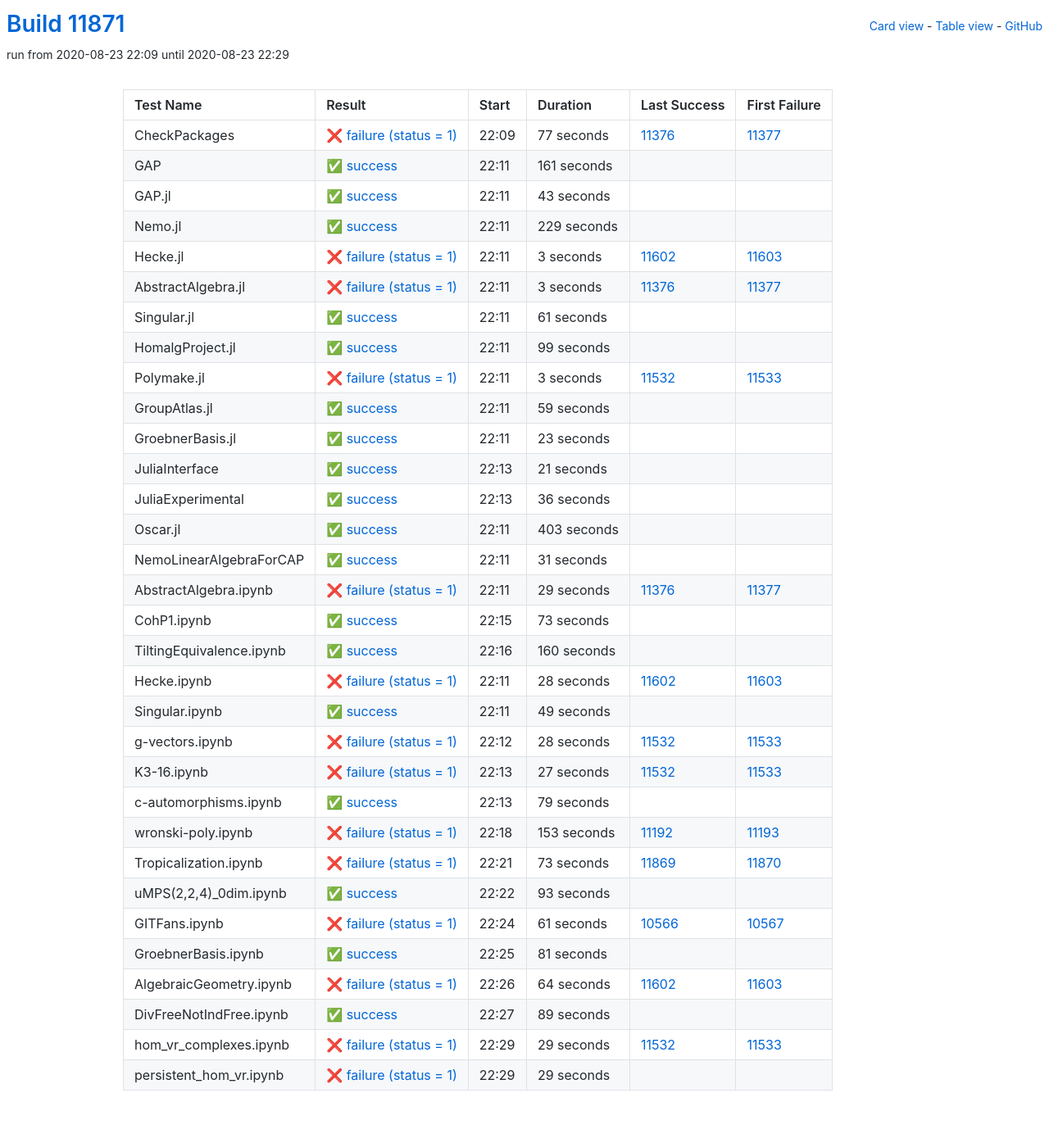
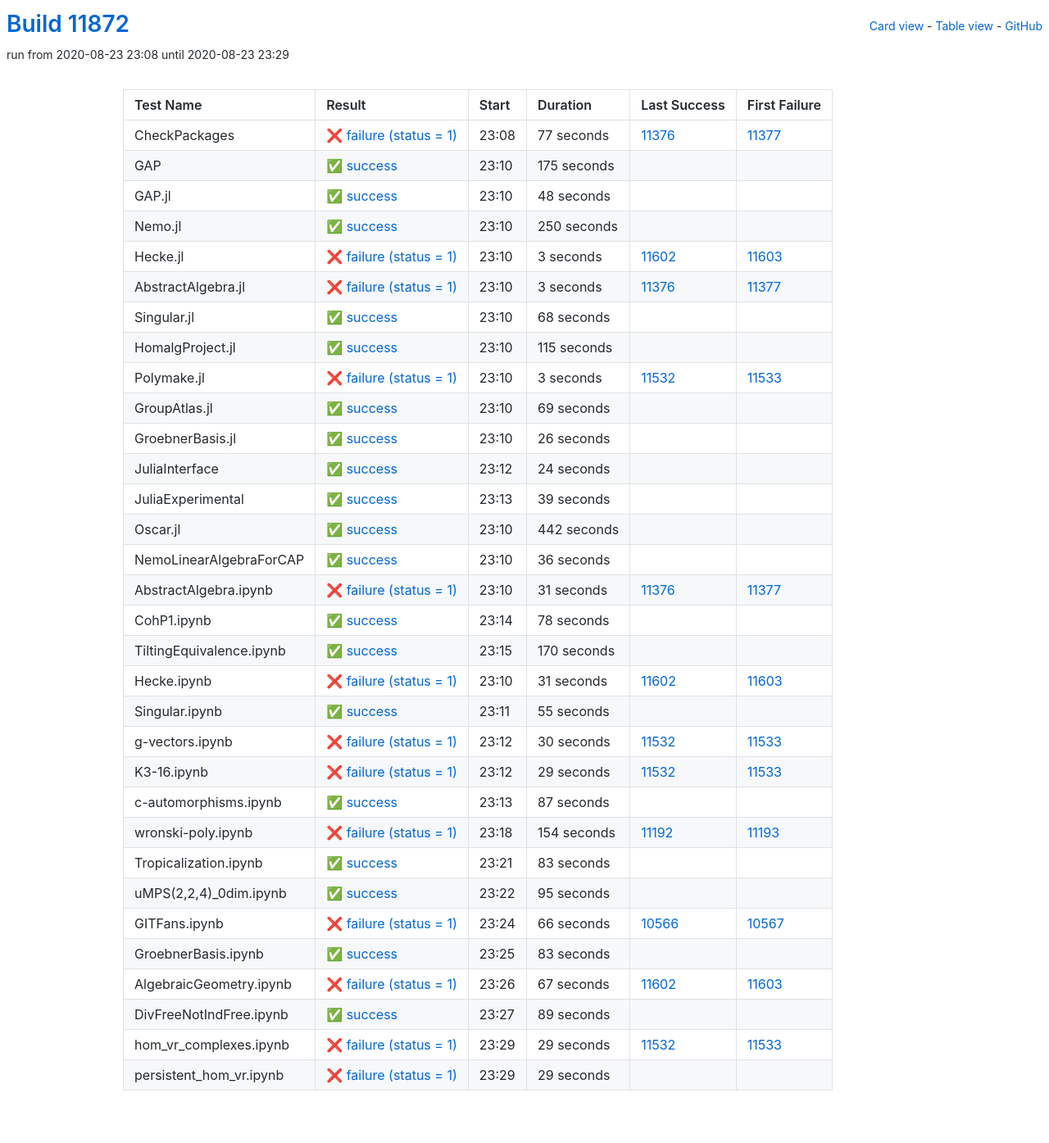
Before and after one commit to oscar-system/oscar-ci-status, a Jekyll site: the page built from table.html, in a window 1280 px wide. Shown: the whole page at 82% size. Built offline with Jekyll 4.4.1, drawn with Linux system fonts in a browser that asks for light colours.

Commit message:
Build #11872

```diff
--- a/_data/ci.yml
+++ b/_data/ci.yml
@@ -1,6 +1,6 @@
 ---
-build: 11871
-build_url: https://oscarci.mathematik.uni-kl.de/job/oscar/11871/
+build: 11872
+build_url: https://oscarci.mathematik.uni-kl.de/job/oscar/11872/
 job: oscar
 organization: oscar-system
 repo: oscar-ci-status
@@ -8,8 +8,8 @@
 tests:
 - name: CheckPackages
   id: checkpackages
-  log: https://oscarci.mathematik.uni-kl.de/job/oscar/11871/artifact/logs/build-11871/CheckPackages.log
-  start: 2020-08-23 22:09
+  log: https://oscarci.mathematik.uni-kl.de/job/oscar/11872/artifact/logs/build-11872/CheckPackages.log
+  start: 2020-08-23 23:08
   success: false
   exitcode: 1
   status: failure
@@ -20,44 +20,44 @@
   first_failure_url: https://oscarci.mathematik.uni-kl.de/job/oscar/11377/
 - name: GAP
   id: gap
-  log: https://oscarci.mathematik.uni-kl.de/job/oscar/11871/artifact/logs/build-11871/GAP.log
-  start: 2020-08-23 22:11
+  log: https://oscarci.mathematik.uni-kl.de/job/oscar/11872/artifact/logs/build-11872/GAP.log
+  start: 2020-08-23 23:10
   success: true
   exitcode: 0
   status: success
-  duration: 161
+  duration: 175
   last_success: false
   last_success_url:
   first_failure: false
   first_failure_url:
 - name: GAP.jl
   id: gap-jl
-  log: https://oscarci.mathematik.uni-kl.de/job/oscar/11871/artifact/logs/build-11871/GAP.jl.log
-  start: 2020-08-23 22:11
+  log: https://oscarci.mathematik.uni-kl.de/job/oscar/11872/artifact/logs/build-11872/GAP.jl.log
+  start: 2020-08-23 23:10
   success: true
   exitcode: 0
   status: success
-  duration: 43
+  duration: 48
   last_success: false
   last_success_url:
   first_failure: false
   first_failure_url:
 - name: Nemo.jl
   id: nemo-jl
-  log: https://oscarci.mathematik.uni-kl.de/job/oscar/11871/artifact/logs/build-11871/Nemo.jl.log
-  start: 2020-08-23 22:11
+  log: https://oscarci.mathematik.uni-kl.de/job/oscar/11872/artifact/logs/build-11872/Nemo.jl.log
+  start: 2020-08-23 23:10
   success: true
   exitcode: 0
   status: success
-  duration: 229
+  duration: 250
   last_success: false
   last_success_url:
   first_failure: false
   first_failure_url:
 - name: Hecke.jl
   id: hecke-jl
-  log: https://oscarci.mathematik.uni-kl.de/job/oscar/11871/artifact/logs/build-11871/Hecke.jl.log
-  start: 2020-08-23 22:11
+  log: https://oscarci.mathematik.uni-kl.de/job/oscar/11872/artifact/logs/build-11872/Hecke.jl.log
+  start: 2020-08-23 23:10
   success: false
   exitcode: 1
   status: failure
@@ -68,8 +68,8 @@
   first_failure_url: https://oscarci.mathematik.uni-kl.de/job/oscar/11603/
 - name: AbstractAlgebra.jl
   id: abstractalgebra-jl
-  log: https://oscarci.mathematik.uni-kl.de/job/oscar/11871/artifact/logs/build-11871/AbstractAlgebra.jl.log
-  start: 2020-08-23 22:11
+  log: https://oscarci.mathematik.uni-kl.de/job/oscar/11872/artifact/logs/build-11872/AbstractAlgebra.jl.log
+  start: 2020-08-23 23:10
   success: false
   exitcode: 1
   status: failure
@@ -80,32 +80,32 @@
   first_failure_url: https://oscarci.mathematik.uni-kl.de/job/oscar/11377/
 - name: Singular.jl
   id: singular-jl
-  log: https://oscarci.mathematik.uni-kl.de/job/oscar/11871/artifact/logs/build-11871/Singular.jl.log
-  start: 2020-08-23 22:11
+  log: https://oscarci.mathematik.uni-kl.de/job/oscar/11872/artifact/logs/build-11872/Singular.jl.log
+  start: 2020-08-23 23:10
   success: true
   exitcode: 0
   status: success
-  duration: 61
+  duration: 68
   last_success: false
   last_success_url:
   first_failure: false
   first_failure_url:
 - name: HomalgProject.jl
   id: homalgproject-jl
-  log: https://oscarci.mathematik.uni-kl.de/job/oscar/11871/artifact/logs/build-11871/HomalgProject.jl.log
-  start: 2020-08-23 22:11
+  log: https://oscarci.mathematik.uni-kl.de/job/oscar/11872/artifact/logs/build-11872/HomalgProject.jl.log
+  start: 2020-08-23 23:10
   success: true
   exitcode: 0
   status: success
-  duration: 99
+  duration: 115
   last_success: false
   last_success_url:
   first_failure: false
   first_failure_url:
 - name: Polymake.jl
   id: polymake-jl
-  log: https://oscarci.mathematik.uni-kl.de/job/oscar/11871/artifact/logs/build-11871/Polymake.jl.log
-  start: 2020-08-23 22:11
+  log: https://oscarci.mathematik.uni-kl.de/job/oscar/11872/artifact/logs/build-11872/Polymake.jl.log
+  start: 2020-08-23 23:10
   success: false
   exitcode: 1
   status: failure
@@ -116,44 +116,68 @@
   first_failure_url: https://oscarci.mathematik.uni-kl.de/job/oscar/11533/
 - name: GroupAtlas.jl
   id: groupatlas-jl
-  log: https://oscarci.mathematik.uni-kl.de/job/oscar/11871/artifact/logs/build-11871/GroupAtlas.jl.log
-  start: 2020-08-23 22:11
+  log: https://oscarci.mathematik.uni-kl.de/job/oscar/11872/artifact/logs/build-11872/GroupAtlas.jl.log
+  start: 2020-08-23 23:10
   success: true
   exitcode: 0
   status: success
-  duration: 59
+  duration: 69
   last_success: false
   last_success_url:
   first_failure: false
   first_failure_url:
 - name: GroebnerBasis.jl
   id: groebnerbasis-jl
-  log: https://oscarci.mathematik.uni-kl.de/job/oscar/11871/artifact/logs/build-11871/GroebnerBasis.jl.log
-  start: 2020-08-23 22:11
+  log: https://oscarci.mathematik.uni-kl.de/job/oscar/11872/artifact/logs/build-11872/GroebnerBasis.jl.log
+  start: 2020-08-23 23:10
   success: true
   exitcode: 0
   status: success
-  duration: 23
+  duration: 26
   last_success: false
   last_success_url:
   first_failure: false
   first_failure_url:
 - name: JuliaInterface
   id: juliainterface
-  log: https://oscarci.mathematik.uni-kl.de/job/oscar/11871/artifact/logs/build-11871/JuliaInterface.log
-  start: 2020-08-23 22:13
+  log: https://oscarci.mathematik.uni-kl.de/job/oscar/11872/artifact/logs/build-11872/JuliaInterface.log
+  start: 2020-08-23 23:12
   success: true
   exitcode: 0
   status: success
-  duration: 21
+  duration: 24
   last_success: false
   last_success_url:
   first_failure: false
   first_failure_url:
 - name: JuliaExperimental
   id: juliaexperimental
-  log: https://oscarci.mathematik.uni-kl.de/job/oscar/11871/artifact/logs/build-11871/JuliaExperimental.log
-  start: 2020-08-23 22:13
+  log: https://oscarci.mathematik.uni-kl.de/job/oscar/11872/artifact/logs/build-11872/JuliaExperimental.log
+  start: 2020-08-23 23:13
+  success: true
+  exitcode: 0
+  status: success
+  duration: 39
+  last_success: false
+  last_success_url:
+  first_failure: false
+  first_failure_url:
+- name: Oscar.jl
+  id: oscar-jl
+  log: https://oscarci.mathematik.uni-kl.de/job/oscar/11872/artifact/logs/build-11872/Oscar.jl.log
+  start: 2020-08-23 23:10
+  success: true
+  exitcode: 0
+  status: success
+  duration: 442
+  last_success: false
+  last_success_url:
+  first_failure: false
+  first_failure_url:
+- name: NemoLinearAlgebraForCAP
+  id: nemolinearalgebraforcap
+  log: https://oscarci.mathematik.uni-kl.de/job/oscar/11872/artifact/logs/build-11872/NemoLinearAlgebraForCAP.log
+  start: 2020-08-23 23:10
   success: true
   exitcode: 0
   status: success
@@ -162,202 +186,178 @@
   last_success_url:
   first_failure: false
   first_failure_url:
-- name: Oscar.jl
-  id: oscar-jl
-  log: https://oscarci.mathematik.uni-kl.de/job/oscar/11871/artifact/logs/build-11871/Oscar.jl.log
-  start: 2020-08-23 22:11
-  success: true
-  exitcode: 0
-  status: success
-  duration: 403
-  last_success: false
-  last_success_url:
-  first_failure: false
-  first_failure_url:
-- name: NemoLinearAlgebraForCAP
-  id: nemolinearalgebraforcap
-  log: https://oscarci.mathematik.uni-kl.de/job/oscar/11871/artifact/logs/build-11871/NemoLinearAlgebraForCAP.log
-  start: 2020-08-23 22:11
-  success: true
-  exitcode: 0
-  status: success
-  duration: 31
-  last_success: false
-  last_success_url:
-  first_failure: false
-  first_failure_url:
 - name: AbstractAlgebra.ipynb
   id: abstractalgebra-ipynb
-  log: https://oscarci.mathematik.uni-kl.de/job/oscar/11871/artifact/logs/build-11871/AbstractAlgebra.ipynb.log
-  start: 2020-08-23 22:11
+  log: https://oscarci.mathematik.uni-kl.de/job/oscar/11872/artifact/logs/build-11872/AbstractAlgebra.ipynb.log
+  start: 2020-08-23 23:10
   success: false
   exitcode: 1
   status: failure
-  duration: 29
+  duration: 31
   last_success: 11376
   last_success_url: https://oscarci.mathematik.uni-kl.de/job/oscar/11376/
   first_failure: 11377
   first_failure_url: https://oscarci.mathematik.uni-kl.de/job/oscar/11377/
 - name: CohP1.ipynb
   id: cohp1-ipynb
-  log: https://oscarci.mathematik.uni-kl.de/job/oscar/11871/artifact/logs/build-11871/CohP1.ipynb.log
-  start: 2020-08-23 22:15
+  log: https://oscarci.mathematik.uni-kl.de/job/oscar/11872/artifact/logs/build-11872/CohP1.ipynb.log
+  start: 2020-08-23 23:14
   success: true
   exitcode: 0
   status: success
-  duration: 73
+  duration: 78
   last_success: false
   last_success_url:
   first_failure: false
   first_failure_url:
 - name: TiltingEquivalence.ipynb
   id: tiltingequivalence-ipynb
-  log: https://oscarci.mathematik.uni-kl.de/job/oscar/11871/artifact/logs/build-11871/TiltingEquivalence.ipynb.log
-  start: 2020-08-23 22:16
+  log: https://oscarci.mathematik.uni-kl.de/job/oscar/11872/artifact/logs/build-11872/TiltingEquivalence.ipynb.log
+  start: 2020-08-23 23:15
   success: true
   exitcode: 0
   status: success
-  duration: 160
+  duration: 170
   last_success: false
   last_success_url:
   first_failure: false
   first_failure_url:
 - name: Hecke.ipynb
   id: hecke-ipynb
-  log: https://oscarci.mathematik.uni-kl.de/job/oscar/11871/artifact/logs/build-11871/Hecke.ipynb.log
-  start: 2020-08-23 22:11
+  log: https://oscarci.mathematik.uni-kl.de/job/oscar/11872/artifact/logs/build-11872/Hecke.ipynb.log
+  start: 2020-08-23 23:10
   success: false
   exitcode: 1
   status: failure
-  duration: 28
+  duration: 31
   last_success: 11602
   last_success_url: https://oscarci.mathematik.uni-kl.de/job/oscar/11602/
   first_failure: 11603
   first_failure_url: https://oscarci.mathematik.uni-kl.de/job/oscar/11603/
 - name: Singular.ipynb
   id: singular-ipynb
-  log: https://oscarci.mathematik.uni-kl.de/job/oscar/11871/artifact/logs/build-11871/Singular.ipynb.log
-  start: 2020-08-23 22:11
+  log: https://oscarci.mathematik.uni-kl.de/job/oscar/11872/artifact/logs/build-11872/Singular.ipynb.log
+  start: 2020-08-23 23:11
   success: true
   exitcode: 0
   status: success
-  duration: 49
+  duration: 55
   last_success: false
   last_success_url:
   first_failure: false
   first_failure_url:
 - name: g-vectors.ipynb
   id: g-vectors-ipynb
-  log: https://oscarci.mathematik.uni-kl.de/job/oscar/11871/artifact/logs/build-11871/g-vectors.ipynb.log
-  start: 2020-08-23 22:12
+  log: https://oscarci.mathematik.uni-kl.de/job/oscar/11872/artifact/logs/build-11872/g-vectors.ipynb.log
+  start: 2020-08-23 23:12
   success: false
   exitcode: 1
   status: failure
-  duration: 28
+  duration: 30
   last_success: 11532
   last_success_url: https://oscarci.mathematik.uni-kl.de/job/oscar/11532/
   first_failure: 11533
   first_failure_url: https://oscarci.mathematik.uni-kl.de/job/oscar/11533/
 - name: K3-16.ipynb
   id: k3-16-ipynb
-  log: https://oscarci.mathematik.uni-kl.de/job/oscar/11871/artifact/logs/build-11871/K3-16.ipynb.log
-  start: 2020-08-23 22:13
+  log: https://oscarci.mathematik.uni-kl.de/job/oscar/11872/artifact/logs/build-11872/K3-16.ipynb.log
+  start: 2020-08-23 23:12
   success: false
   exitcode: 1
   status: failure
-  duration: 27
+  duration: 29
   last_success: 11532
   last_success_url: https://oscarci.mathematik.uni-kl.de/job/oscar/11532/
   first_failure: 11533
   first_failure_url: https://oscarci.mathematik.uni-kl.de/job/oscar/11533/
 - name: c-automorphisms.ipynb
   id: c-automorphisms-ipynb
-  log: https://oscarci.mathematik.uni-kl.de/job/oscar/11871/artifact/logs/build-11871/c-automorphisms.ipynb.log
-  start: 2020-08-23 22:13
+  log: https://oscarci.mathematik.uni-kl.de/job/oscar/11872/artifact/logs/build-11872/c-automorphisms.ipynb.log
+  start: 2020-08-23 23:13
   success: true
   exitcode: 0
   status: success
-  duration: 79
+  duration: 87
   last_success: false
   last_success_url:
   first_failure: false
   first_failure_url:
 - name: wronski-poly.ipynb
   id: wronski-poly-ipynb
-  log: https://oscarci.mathematik.uni-kl.de/job/oscar/11871/artifact/logs/build-11871/wronski-poly.ipynb.log
-  start: 2020-08-23 22:18
+  log: https://oscarci.mathematik.uni-kl.de/job/oscar/11872/artifact/logs/build-11872/wronski-poly.ipynb.log
+  start: 2020-08-23 23:18
   success: false
   exitcode: 1
   status: failure
-  duration: 153
+  duration: 154
   last_success: 11192
   last_success_url: https://oscarci.mathematik.uni-kl.de/job/oscar/11192/
   first_failure: 11193
   first_failure_url: https://oscarci.mathematik.uni-kl.de/job/oscar/11193/
 - name: Tropicalization.ipynb
   id: tropicalization-ipynb
-  log: https://oscarci.mathematik.uni-kl.de/job/oscar/11871/artifact/logs/build-11871/Tropicalization.ipynb.log
-  start: 2020-08-23 22:21
-  success: false
-  exitcode: 1
-  status: failure
-  duration: 73
-  last_success: 11869
-  last_success_url: https://oscarci.mathematik.uni-kl.de/job/oscar/11869/
-  first_failure: 11870
-  first_failure_url: https://oscarci.mathematik.uni-kl.de/job/oscar/11870/
-- name: uMPS(2,2,4)_0dim.ipynb
-  id: umps-2-2-4-0dim-ipynb
-  log: https://oscarci.mathematik.uni-kl.de/job/oscar/11871/artifact/logs/build-11871/uMPS-2-2-4-_0dim.ipynb.log
-  start: 2020-08-23 22:22
+  log: https://oscarci.mathematik.uni-kl.de/job/oscar/11872/artifact/logs/build-11872/Tropicalization.ipynb.log
+  start: 2020-08-23 23:21
   success: true
   exitcode: 0
   status: success
-  duration: 93
+  duration: 83
+  last_success: false
+  last_success_url:
+  first_failure: false
+  first_failure_url:
+- name: uMPS(2,2,4)_0dim.ipynb
+  id: umps-2-2-4-0dim-ipynb
+  log: https://oscarci.mathematik.uni-kl.de/job/oscar/11872/artifact/logs/build-11872/uMPS-2-2-4-_0dim.ipynb.log
+  start: 2020-08-23 23:22
+  success: true
+  exitcode: 0
+  status: success
+  duration: 95
   last_success: false
   last_success_url:
   first_failure: false
   first_failure_url:
 - name: GITFans.ipynb
   id: gitfans-ipynb
-  log: https://oscarci.mathematik.uni-kl.de/job/oscar/11871/artifact/logs/build-11871/GITFans.ipynb.log
-  start: 2020-08-23 22:24
+  log: https://oscarci.mathematik.uni-kl.de/job/oscar/11872/artifact/logs/build-11872/GITFans.ipynb.log
+  start: 2020-08-23 23:24
   success: false
   exitcode: 1
   status: failure
-  duration: 61
+  duration: 66
   last_success: 10566
   last_success_url: https://oscarci.mathematik.uni-kl.de/job/oscar/10566/
   first_failure: 10567
   first_failure_url: https://oscarci.mathematik.uni-kl.de/job/oscar/10567/
 - name: GroebnerBasis.ipynb
   id: groebnerbasis-ipynb
-  log: https://oscarci.mathematik.uni-kl.de/job/oscar/11871/artifact/logs/build-11871/GroebnerBasis.ipynb.log
-  start: 2020-08-23 22:25
+  log: https://oscarci.mathematik.uni-kl.de/job/oscar/11872/artifact/logs/build-11872/GroebnerBasis.ipynb.log
+  start: 2020-08-23 23:25
   success: true
   exitcode: 0
   status: success
-  duration: 81
+  duration: 83
   last_success: false
   last_success_url:
   first_failure: false
   first_failure_url:
 - name: AlgebraicGeometry.ipynb
   id: algebraicgeometry-ipynb
-  log: https://oscarci.mathematik.uni-kl.de/job/oscar/11871/artifact/logs/build-11871/AlgebraicGeometry.ipynb.log
-  start: 2020-08-23 22:26
+  log: https://oscarci.mathematik.uni-kl.de/job/oscar/11872/artifact/logs/build-11872/AlgebraicGeometry.ipynb.log
+  start: 2020-08-23 23:26
   success: false
   exitcode: 1
   status: failure
-  duration: 64
+  duration: 67
   last_success: 11602
   last_success_url: https://oscarci.mathematik.uni-kl.de/job/oscar/11602/
   first_failure: 11603
   first_failure_url: https://oscarci.mathematik.uni-kl.de/job/oscar/11603/
 - name: DivFreeNotIndFree.ipynb
   id: divfreenotindfree-ipynb
-  log: https://oscarci.mathematik.uni-kl.de/job/oscar/11871/artifact/logs/build-11871/DivFreeNotIndFree.ipynb.log
-  start: 2020-08-23 22:27
+  log: https://oscarci.mathematik.uni-kl.de/job/oscar/11872/artifact/logs/build-11872/DivFreeNotIndFree.ipynb.log
+  start: 2020-08-23 23:27
   success: true
   exitcode: 0
   status: success
@@ -368,8 +368,8 @@
   first_failure_url:
 - name: hom_vr_complexes.ipynb
   id: hom-vr-complexes-ipynb
-  log: https://oscarci.mathematik.uni-kl.de/job/oscar/11871/artifact/logs/build-11871/hom_vr_complexes.ipynb.log
-  start: 2020-08-23 22:29
+  log: https://oscarci.mathematik.uni-kl.de/job/oscar/11872/artifact/logs/build-11872/hom_vr_complexes.ipynb.log
+  start: 2020-08-23 23:29
   success: false
   exitcode: 1
   status: failure
@@ -380,8 +380,8 @@
   first_failure_url: https://oscarci.mathematik.uni-kl.de/job/oscar/11533/
 - name: persistent_hom_vr.ipynb
   id: persistent-hom-vr-ipynb
-  log: https://oscarci.mathematik.uni-kl.de/job/oscar/11871/artifact/logs/build-11871/persistent_hom_vr.ipynb.log
-  start: 2020-08-23 22:29
+  log: https://oscarci.mathematik.uni-kl.de/job/oscar/11872/artifact/logs/build-11872/persistent_hom_vr.ipynb.log
+  start: 2020-08-23 23:29
   success: false
   exitcode: 1
   status: failure
```
Also changed, not shown: README.md.
